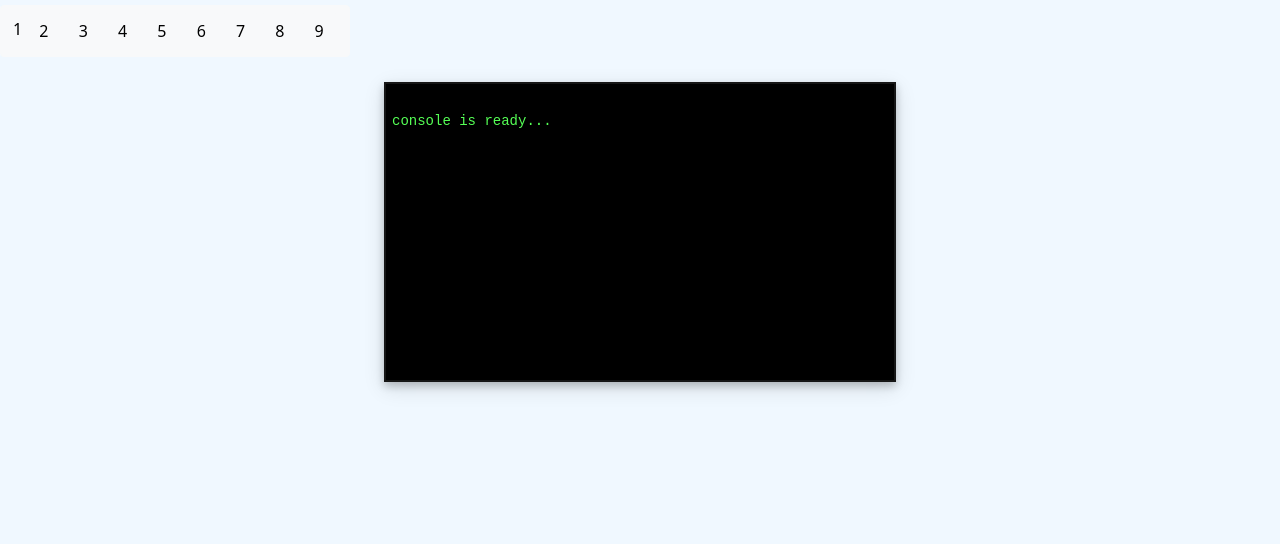
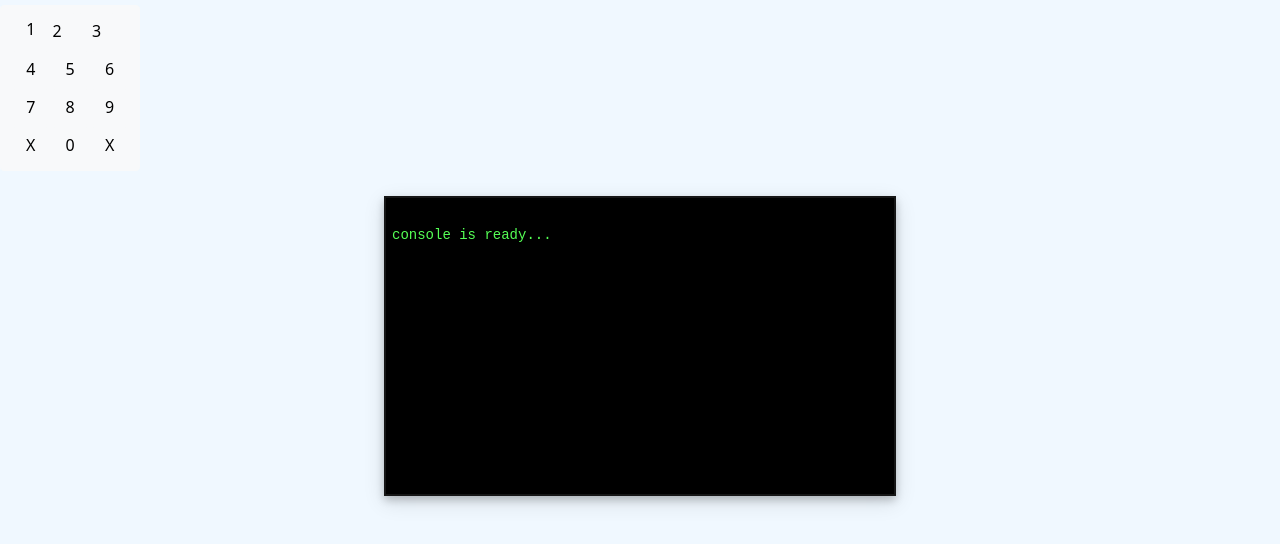
Before and after one commit to cmcdonald6/refactored-octo-happiness, a plain HTML site: page pages/proposedux.html in a window 1280 px wide. Shown: the part 88-632 px from the top of the page. Drawn offline with nearby package versions, Linux system fonts and the light colour scheme.

Commit message:
testing numpad layout

```diff
--- a/pages/proposedux.html
+++ b/pages/proposedux.html
@@ -23,15 +23,22 @@
   <div id="buttons">
     <h4>Please input your time in a 4 digit format (HH:MM)</h4>
     <div id="timeSelect'>
+
       <button type="button" class="btn btn-light number" id="1">1</button>
       <button type="button" class="btn btn-light number" id="2">2</button>
       <button type="button" class="btn btn-light number" id="3">3</button>
+      <br />
       <button type="button" class="btn btn-light number" id="4">4</button>
       <button type="button" class="btn btn-light number" id="5">5</button>
       <button type="button" class="btn btn-light number" id="6">6</button>
+      <br />
       <button type="button" class="btn btn-light number" id="7">7</button>
       <button type="button" class="btn btn-light number" id="8">8</button>
       <button type="button" class="btn btn-light number" id="9">9</button>
+      <br />
+      <button type="button" class="btn btn-light number" id="null">X</button>
+      <button type="button" class="btn btn-light number" id="0">0</button>
+      <button type="button" class="btn btn-light number" id="null">X</button>
     </div>
   </div>
     <div id="console-box">
```
